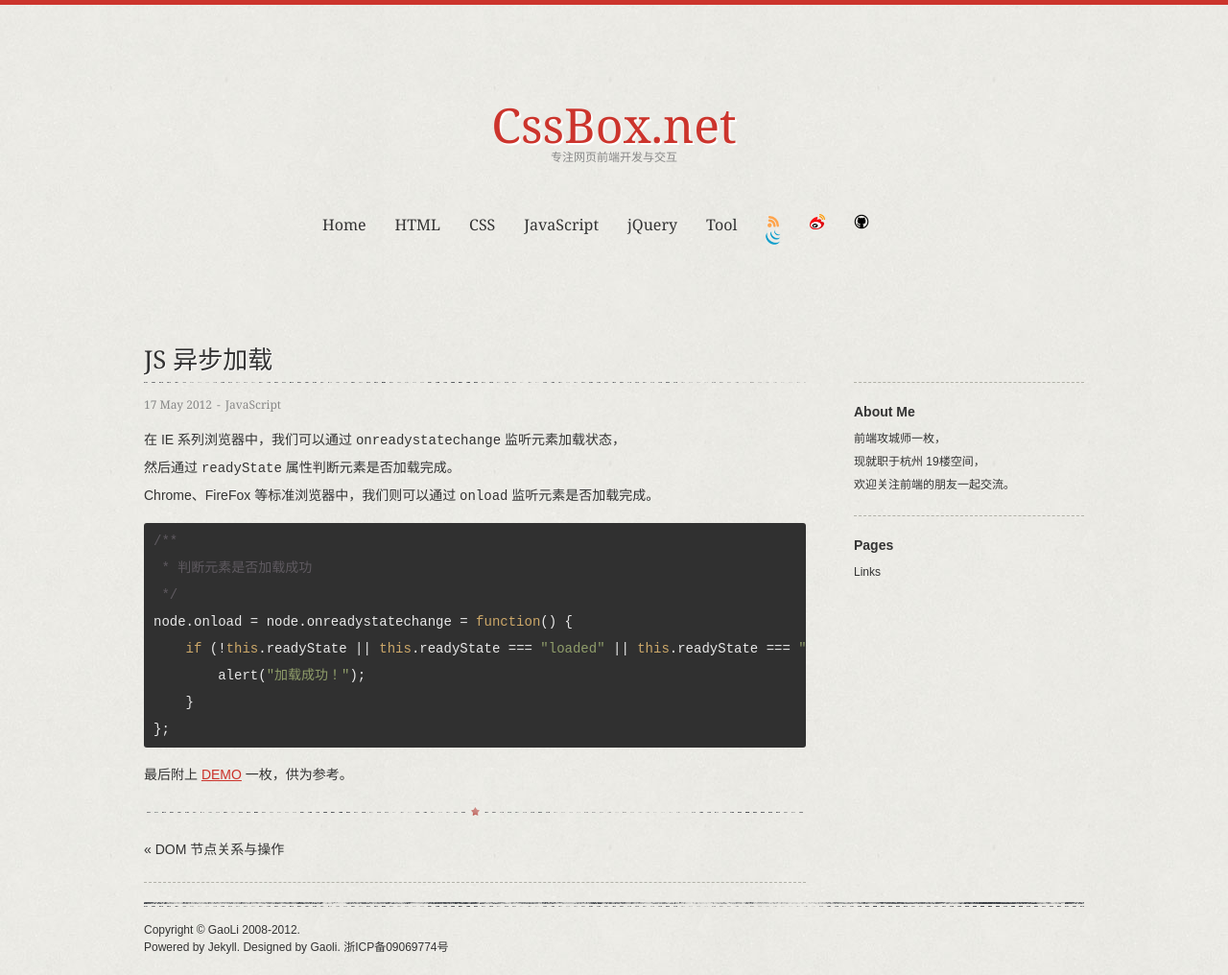
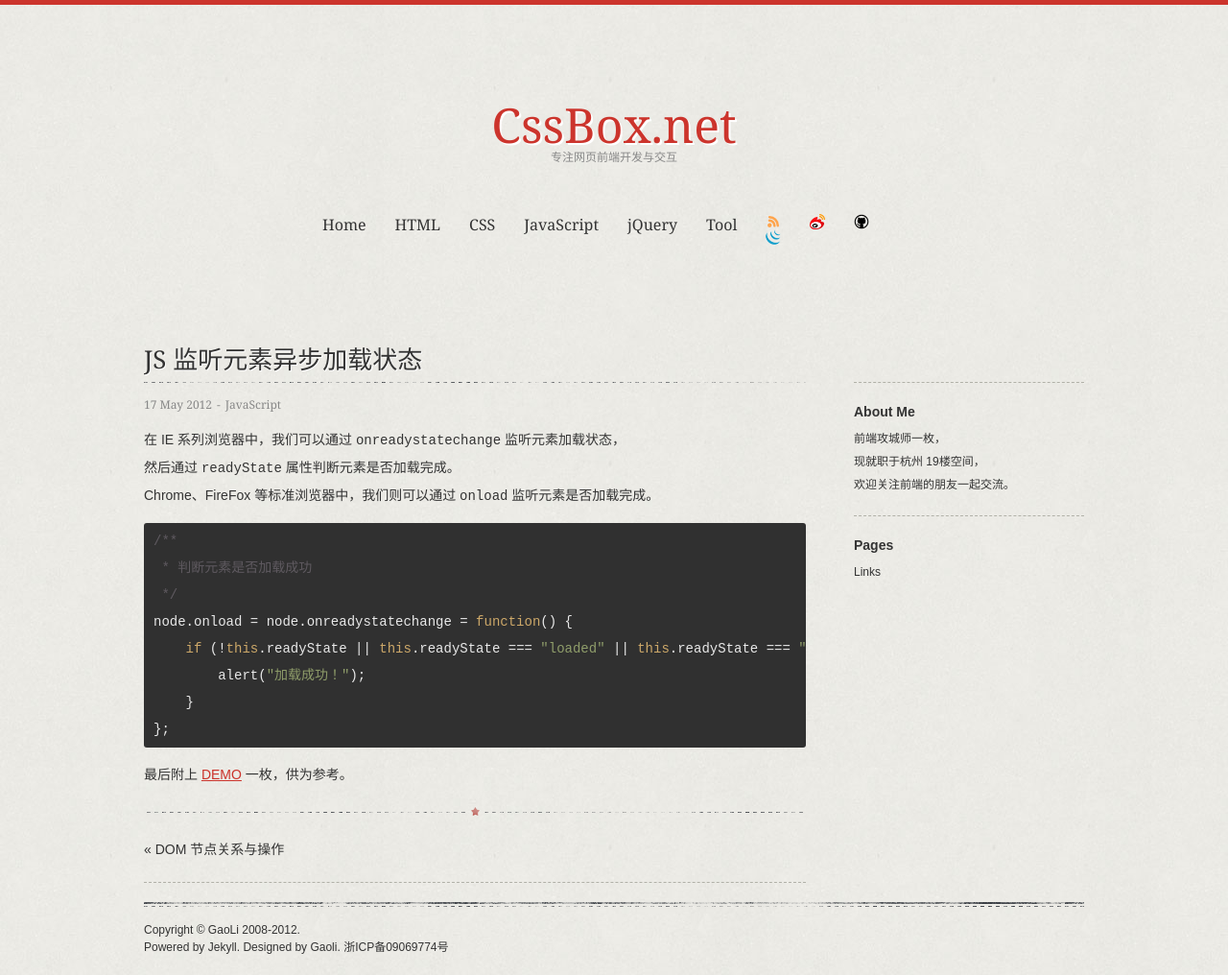
Before and after one commit to xiaoxiehang/gaoli.github.com, a Jekyll site: the page built from _posts/2012-05-17-js-async-loading.md, in a window 1280 px wide. Shown: the whole page at 96% size. Built offline with Jekyll 4.4.1, drawn with Linux system fonts in a browser that asks for light colours; Markdown is read by kramdown in place of the engine named in the settings; comment, search, counter and statistics services are not loaded.

Commit message:
update for post name

```diff
--- a/_posts/2012-05-17-js-async-loading.md
+++ b/_posts/2012-05-17-js-async-loading.md
@@ -1,6 +1,6 @@
 ---
 layout: post
-title: JS 异步加载
+title: JS 监听元素异步加载状态
 category: JavaScript
 ---
 
```
